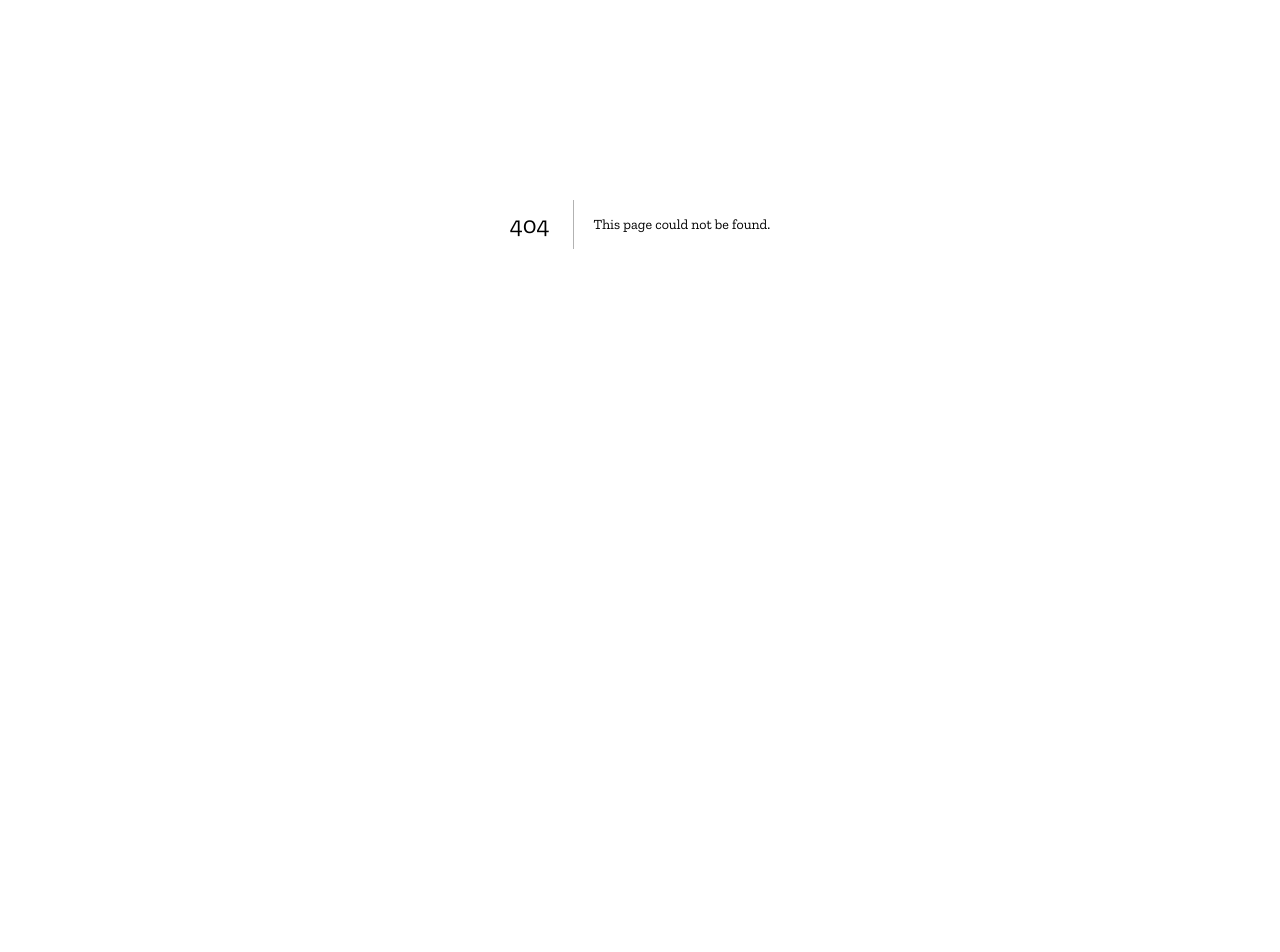
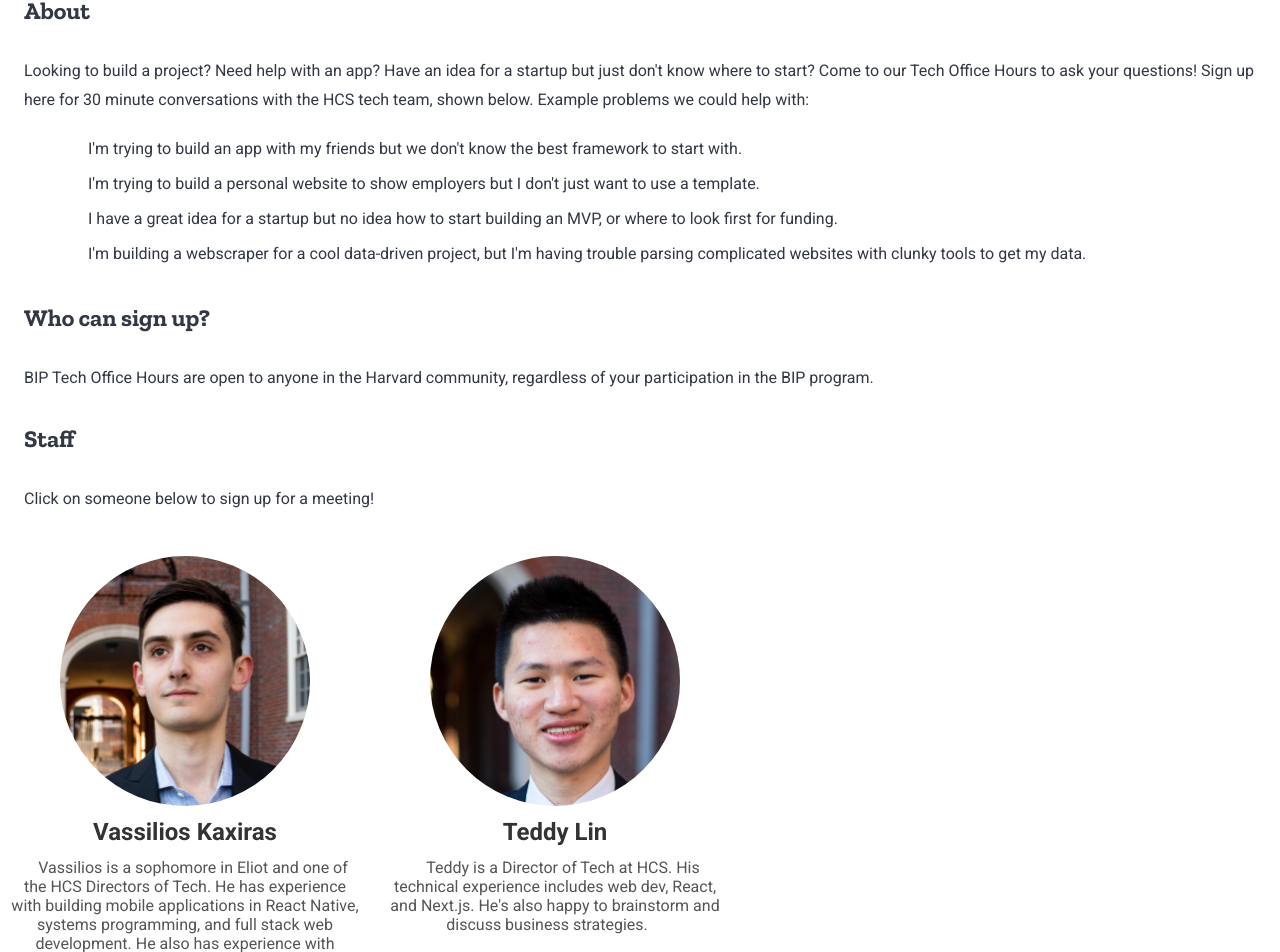
Before and after one commit to hcs/website2020, a Next.js app in the folder hcs-website/: page /bipoh in a window 1280 px wide. Before the commit this address had no page. Shown: the part 176-1128 px from the top of the page. Before the commit the page ends 800 px from the top, so only its background shows below. Built offline with nearby package versions, Linux system fonts and the light colour scheme.

Commit message:
office hours

```diff
--- a/hcs-website/components/layout.js
+++ b/hcs-website/components/layout.js
@@ -21,6 +21,7 @@
           href: "/comp", title: "Get Involved", right: true, subitems: [
             { href: "/comp", title: "Comp HCS" },
             { href: "/bipdemo", title: "BIP" },
+            { href: "/bipoh", title: "Tech Office Hours" },
             { href: "https://socialgood.hcs.harvard.edu", title: "Social Good" }
           ]
         },
--- a/hcs-website/pages/bipdemo/index.js
+++ b/hcs-website/pages/bipdemo/index.js
@@ -23,9 +23,9 @@
     <>
     <h1 className = {styles.h}>Builders Incubation Program Demo</h1>
     <div className = {styles.funding}>
-    <Link href="https://forms.gle/nRyiHqE2TXYL4QF19">
-          <a>Apply for BIP Funding</a>
-    </Link>
+    <a href="https://forms.gle/nRyiHqE2TXYL4QF19">
+          Apply for BIP Funding
+    </a>
     </div>
 
     <div className={styles.boxes}>
--- /dev/null
+++ b/hcs-website/pages/bipoh.js
@@ -0,0 +1,68 @@
+import Link from 'next/link'
+import React from 'react';
+import Layout from '../components/layout.js';
+import styles from './comp.module.css';
+import pstyles from './people/people.module.css';
+import Item from './faq/faqitem.js';
+import Button from 'react-bootstrap/Button';
+
+export default class Bipoh extends React.Component {
+    constructor(props) {
+        super(props);
+        this.staff = [
+          { name: "Vassilios Kaxiras", pic: "headshots/Vassilios.png", url: "https://calendly.com/bipohvassilios/", bio: "Vassilios is a sophomore in Eliot and one of the HCS Directors of Tech. He has experience with building mobile applications in React Native, systems programming, and full stack web development. He also has experience with Harvard's resources for budding startups." },
+          { name: "Teddy Lin", pic: "headshots/Teddy.png", url: "https://calendly.com/teddylin", bio: "Teddy is a Director of Tech at HCS. His technical experience includes web dev, React, and Next.js. He's also happy to brainstorm and discuss business strategies." }
+        ];
+        this.examples = [
+          "I'm trying to build an app with my friends but we don't know the best framework to start with.",
+          "I'm trying to build a personal website to show employers but I don't just want to use a template.",
+          "I have a great idea for a startup but no idea how to start building an MVP, or where to look first for funding.",
+          "I'm building a webscraper for a cool data-driven project, but I'm having trouble parsing complicated websites with clunky tools to get my data.",
+        ];
+    }
+
+    renderPerson(d) {
+      const url = d.url;
+      return (
+        <div className = {styles.imagebox} onClick={() => { window.location.href = url } }>
+            <div className = {pstyles.pics}>
+                <div className={styles.hover}>
+                  <img src={d.pic}></img>
+                </div>
+            </div>
+            <div className = {pstyles.personalintro}>
+                    <a className = {pstyles.name}>{d.name}</a>
+                    <a className = {styles.bio}>{d.bio}</a>
+            </div>
+         </div>
+       );
+    }
+
+    render() {
+        return (
+            <Layout>
+                <div className={styles.wrap}>
+
+                    <h1 className={styles.comp}>BIP Tech Office Hours</h1>
+
+                    <div className="intro">
+                        <h2 className={styles.subtitle}>About</h2>
+                        <p className={styles.container}>Looking to build a project? Need help with an app? Have an idea for a startup but just don't know where to start? Come to our Tech Office Hours to ask your questions! Sign up here for 30 minute conversations with the HCS tech team, shown below. Example problems we could help with:</p>
+                        <ul className={styles.list}>
+                          {this.examples.map(e => <li className={styles.bullet}>{e}</li>)}
+                        </ul>
+                    </div>
+                    <div className="howto">
+                        <h2 className={styles.subtitle}>Who can sign up?</h2>
+                        <p className={styles.container}>BIP Tech Office Hours are open to anyone in the Harvard community, regardless of your participation in the BIP program.</p>
+                    </div>
+                    <div className="howto">
+                        <h2 className={styles.subtitle}>Staff</h2>
+                        <p className={styles.container}>Click on someone below to sign up for a meeting!</p>
+                        {this.staff.map(this.renderPerson)}
+                    </div>
+                </div>
+            </Layout >
+        );
+    }
+}
--- a/hcs-website/pages/comp.js
+++ b/hcs-website/pages/comp.js
@@ -29,7 +29,7 @@
                         <h2 className={styles.subtitle}>Why comp HCS?</h2>
                         <p className={styles.container}>Through our hands-on bootcamps and exciting socials, compers not only gain experience with a broad range of technical skills, but also get to immerse themselves in the thriving CS community at Harvard.
                         Upon completing the comp, there are many benefits to being an HCS member including:</p>
-                        {this.benefits.map((item) => <li className={styles.bullet}>{item}</li>)}
+                        {this.benefits.map((item) => <li classname={styles.bullet}>{item}</li>)}
                     </div>
 
                     <div className="how-to">
--- a/hcs-website/pages/comp.module.css
+++ b/hcs-website/pages/comp.module.css
@@ -8,6 +8,30 @@
   -webkit-box-sizing: inherit;
   box-sizing: inherit;
 } */
+
+.bio {
+  padding: 1rem;
+  color: #555;
+}
+
+.imagebox {
+  text-align: center;
+  padding: 1.5rem 0;
+  display: inline-block;
+  box-shadow: black;
+  width: 350px;
+  margin: 10px;
+  vertical-align: top;
+}
+
+.hover {
+  transition: transform 0.3s;
+}
+
+.hover:hover {
+    cursor: pointer;
+    transform: scale(1.04);
+}
 
 .wrap {
   margin: 0;
@@ -50,12 +74,17 @@
   color: black;
 }
 
+.list {
+  list-style-type: none;
+  padding: 0.5rem 1.5rem;
+  max-width: 2000px;
+}
+
 .bullet {
   margin: 0 auto;
   padding: 0.5rem;
   padding-left: 4rem;
   max-width: 2000px;
-
 }
 
 .subtitle {
--- a/hcs-website/pages/people/people.module.css
+++ b/hcs-website/pages/people/people.module.css
@@ -110,9 +110,9 @@
 .personalintro .name, .name {
     text-align: center;
     text-decoration: none;
-    color: white;
     background-color: rgba(255,255,255,0);
     font-size: 1.5em;
+    color: #333;
     display: block;
     padding: .5em 0;
     font-weight: 800;
```
